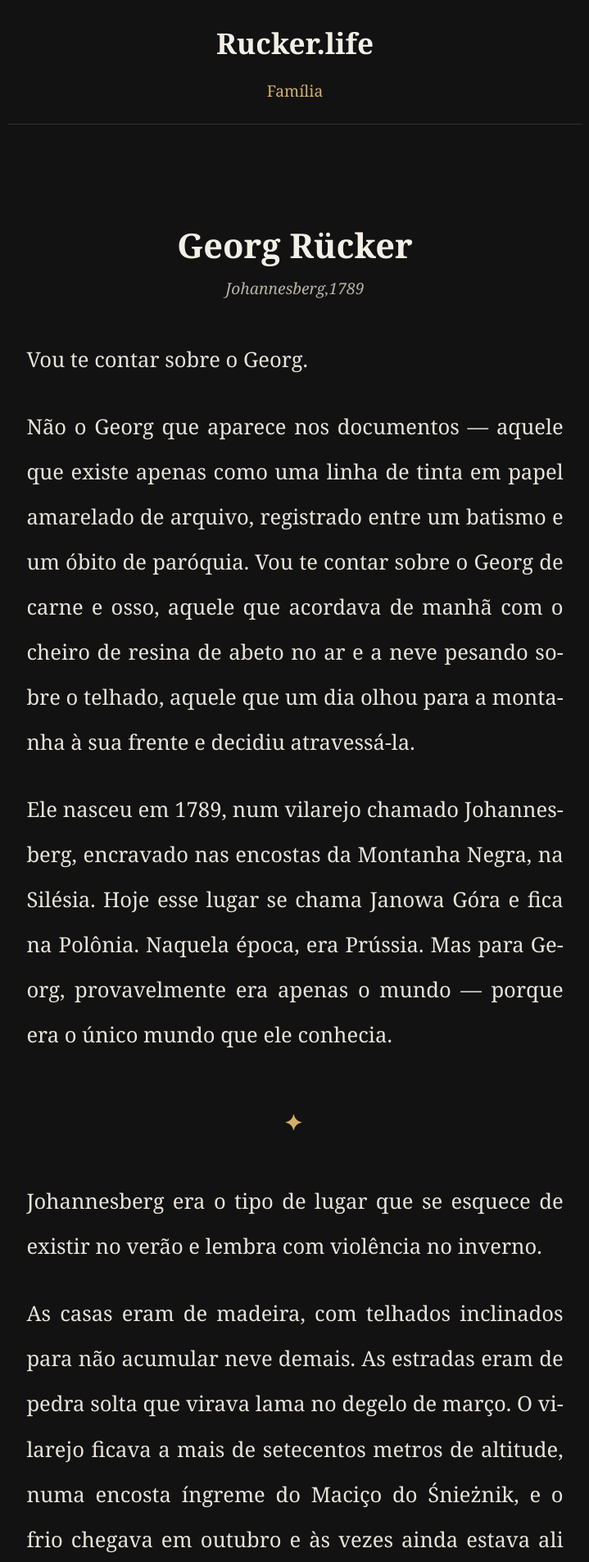
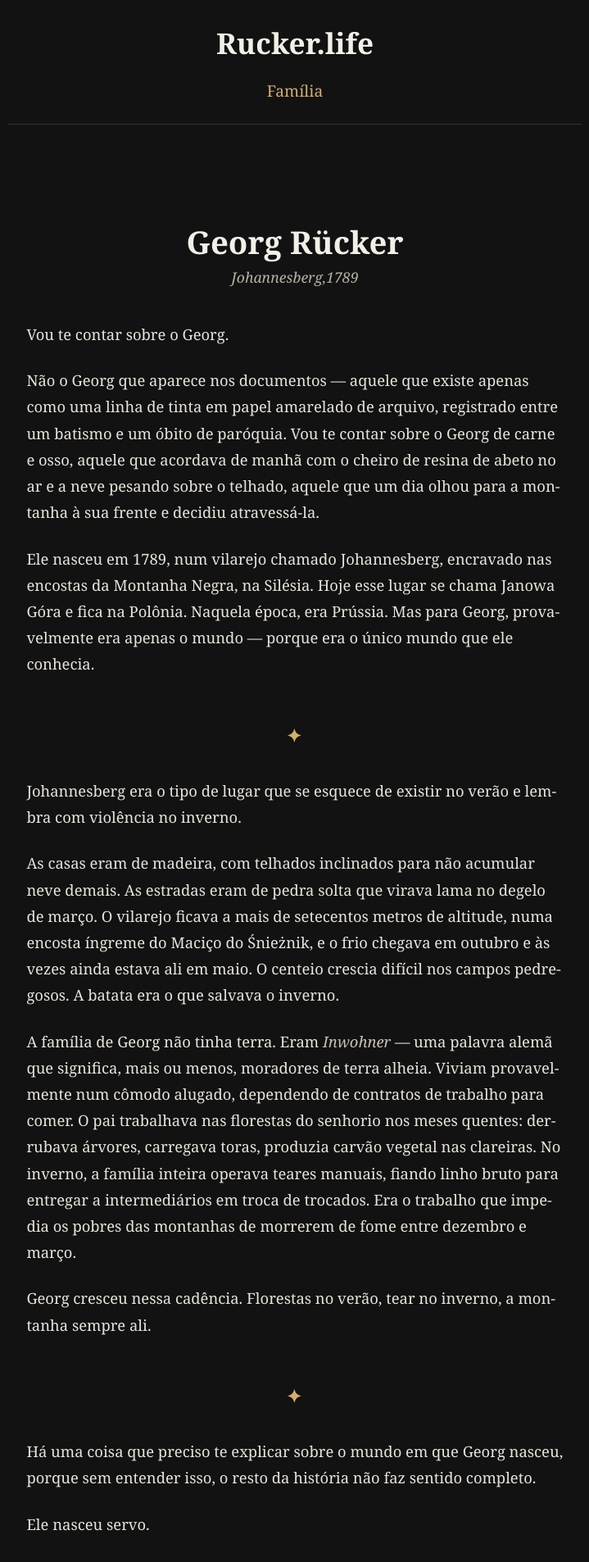
Before and after one commit to frucker-muss/frucker-muss.github.io, a Jekyll site: the page built from familia/georg-rucker.md, in a window 1280 px wide. Shown: the top 1906 px of the page at 82% size, without its empty margins (280-999 px from the left). Built offline with Jekyll 4.4.1, drawn with Linux system fonts in a browser that asks for light colours.

Commit message:
Update cronica.css

```diff
--- a/assets/css/cronica.css
+++ b/assets/css/cronica.css
@@ -1,3 +1,4 @@
+/* Configuração base da crônica */
 .cronica {
   max-width: 700px;
   margin: 0 auto;
@@ -5,39 +6,41 @@
   background-color: #121212;
   font-family: Georgia, 'Times New Roman', serif;
   color: #e8e4da;
-  line-height: 2.15;
-  font-size: 1.6rem;
+  line-height: 1.75; /* Reduzido levemente para agrupar melhor as frases */
+  font-size: 1.15rem; /* Tamanho base ideal para desktop */
 }
 
+/* Cabeçalho */
 .cronica-header h1 {
   font-family: Georgia, serif;
-  font-size: 2.6rem;
+  font-size: 2.4rem;
   color: #f2efe6;
   margin-bottom: 0.3rem;
-  line-height: 1.3;
+  line-height: 1.2;
   text-align: center;
 }
 
 .cronica-subtitle {
   font-style: italic;
   color: #b8b2a3;
-  font-size: 1.2rem;
+  font-size: 1.1rem;
   margin-top: 0;
   margin-bottom: 2.4rem;
   text-align: center;
 }
 
+/* Corpo do texto */
 .cronica-body h3 {
   text-align: center;
   color: #d4af6a;
-  font-size: 1.7rem;
-  margin: 3.2rem 0 2.4rem;
-  letter-spacing: 0.15em;
+  font-size: 1.4rem;
+  margin: 3.2rem 0 2rem;
+  letter-spacing: 0.1em;
 }
 
 .cronica-body p {
-  margin-bottom: 1.7rem;
-  text-align: justify;
+  margin-bottom: 1.5rem;
+  text-align: left; /* Substituído o 'justify' para eliminar buracos entre as palavras */
   hyphens: auto;
 }
 
@@ -49,16 +52,17 @@
   color: #f2efe6;
 }
 
+/* Citações com melhoria visual */
 .cronica-body blockquote {
-  border-left: none;
-  text-align: center;
+  border-left: 3px solid #d4af6a; /* Adicionada uma barra lateral sutil para destacar a citação */
+  text-align: left;
   font-style: italic;
-  font-size: 1.4rem;
-  margin: 3rem 0;
-  padding: 1.6rem;
+  font-size: 1.05rem;
+  margin: 2.5rem 0;
+  padding: 1.2rem 1.6rem;
   background: #1a1a1a;
   border-radius: 6px;
-  line-height: 1.95;
+  line-height: 1.7;
   color: #d8d3c5;
 }
 
@@ -70,23 +74,28 @@
 
 .cronica-body a {
   color: #d4af6a;
+  text-decoration: underline;
+  text-decoration-color: rgba(212, 175, 106, 0.4); /* Sublinhado sutil para não poluir o visual */
+  text-underline-offset: 3px;
 }
 
+/* Rodapé das crônicas */
 .cronica-footnote {
-  font-size: 1.1rem;
+  font-size: 0.95rem; /* Ajustado para acompanhar a redução da fonte principal */
   color: #8a8578;
   border-top: 1px solid #2a2a2a;
   padding-top: 1.4rem;
   margin-top: 3rem;
-  line-height: 1.75;
+  line-height: 1.6;
 }
 
+/* Otimização rigorosa para celulares */
 @media (max-width: 480px) {
   .cronica {
-    font-size: 1.5rem;
-    padding: 2rem 1.1rem 3rem;
+    font-size: 1.05rem; /* Fonte matemática e tecnicamente ideal para smartphones */
+    padding: 1.5rem 1.2rem 3rem; /* Menos margem lateral para aproveitar 100% da tela */
   }
   .cronica-header h1 {
-    font-size: 2.15rem;
+    font-size: 2rem;
   }
 }
```
